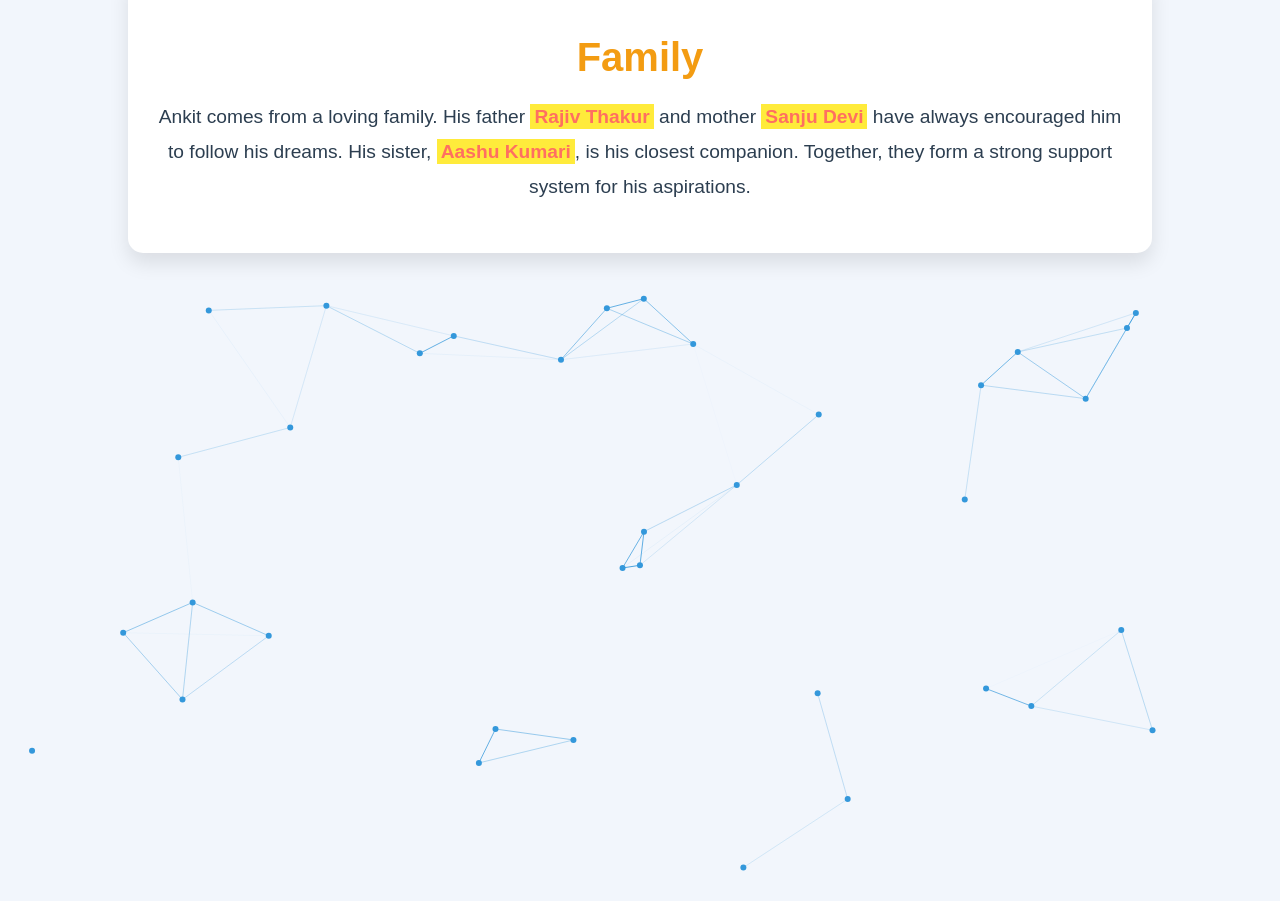
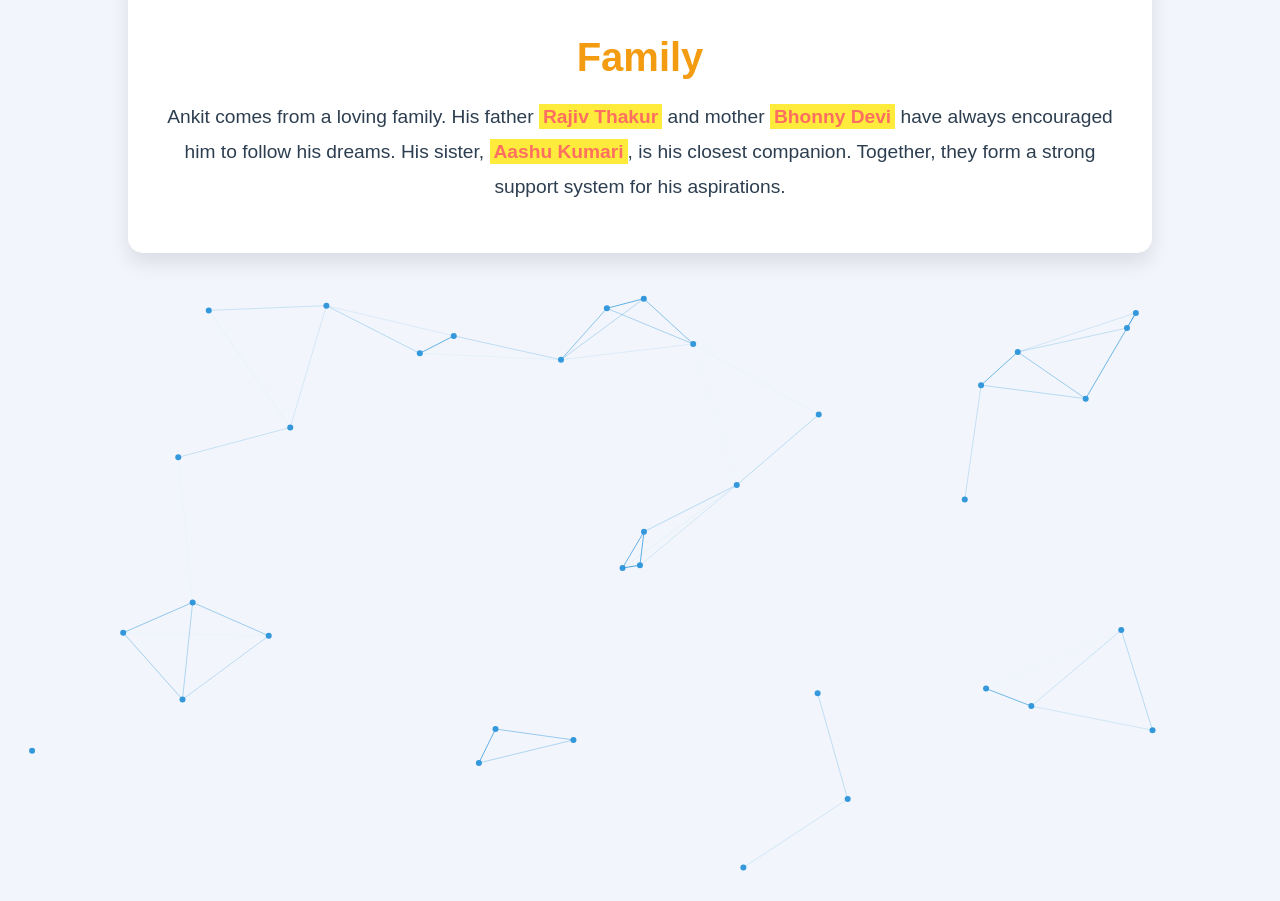
Before and after one commit to algsoch/ankit_kumar, a plain HTML site: page index.html in a window 1280 px wide. Shown: the part 1289-2190 px from the top of the page. Drawn offline with Linux system fonts and the light colour scheme.

Commit message:
Update index.html

```diff
--- a/index.html
+++ b/index.html
@@ -156,7 +156,7 @@
         <!-- Family Details -->
         <div class="about-child">
             <h2>Family</h2>
-            <p>Ankit comes from a loving family. His father <span class="highlight">Rajiv Thakur</span> and mother <span class="highlight">Sanju Devi</span> have always encouraged him to follow his dreams. His sister, <span class="highlight">Aashu Kumari</span>, is his closest companion. Together, they form a strong support system for his aspirations.</p>
+            <p>Ankit comes from a loving family. His father <span class="highlight">Rajiv Thakur</span> and mother <span class="highlight">Bhonny Devi</span> have always encouraged him to follow his dreams. His sister, <span class="highlight">Aashu Kumari</span>, is his closest companion. Together, they form a strong support system for his aspirations.</p>
         </div>
     </div>
 
```
